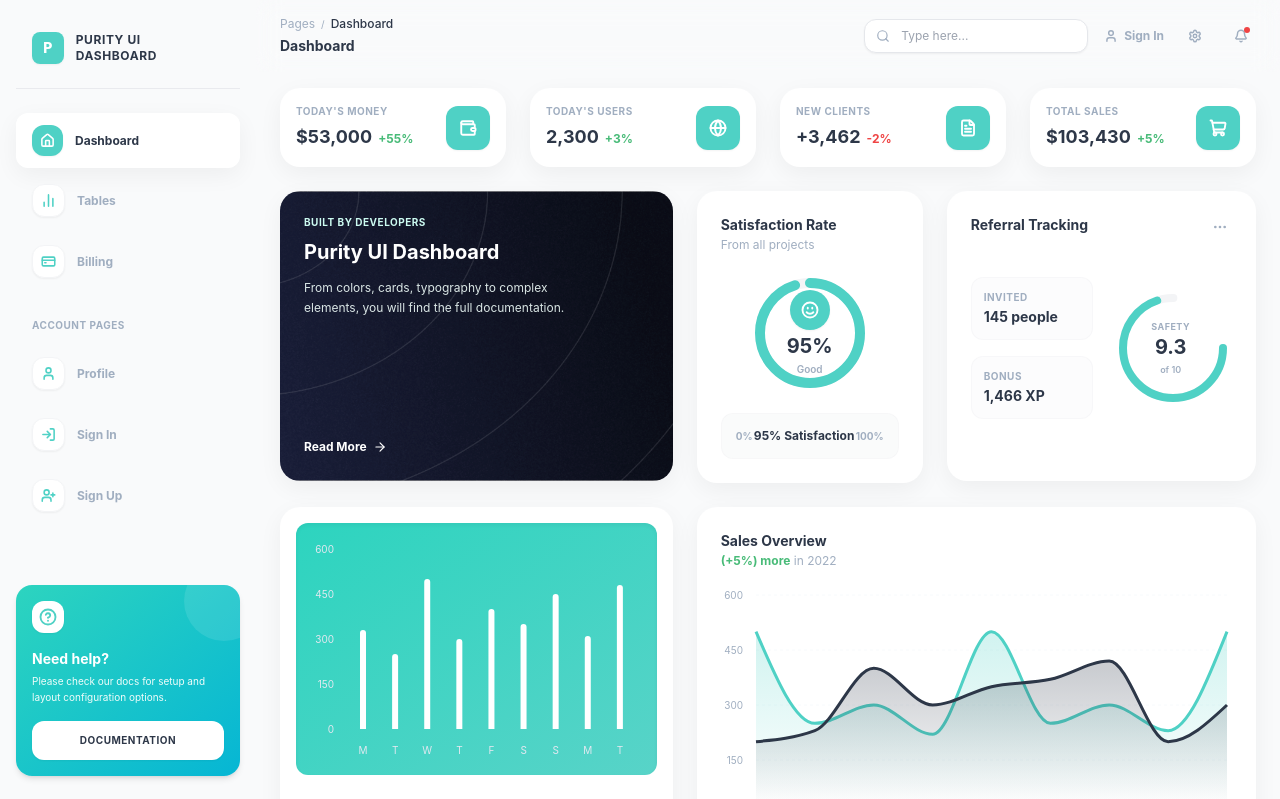
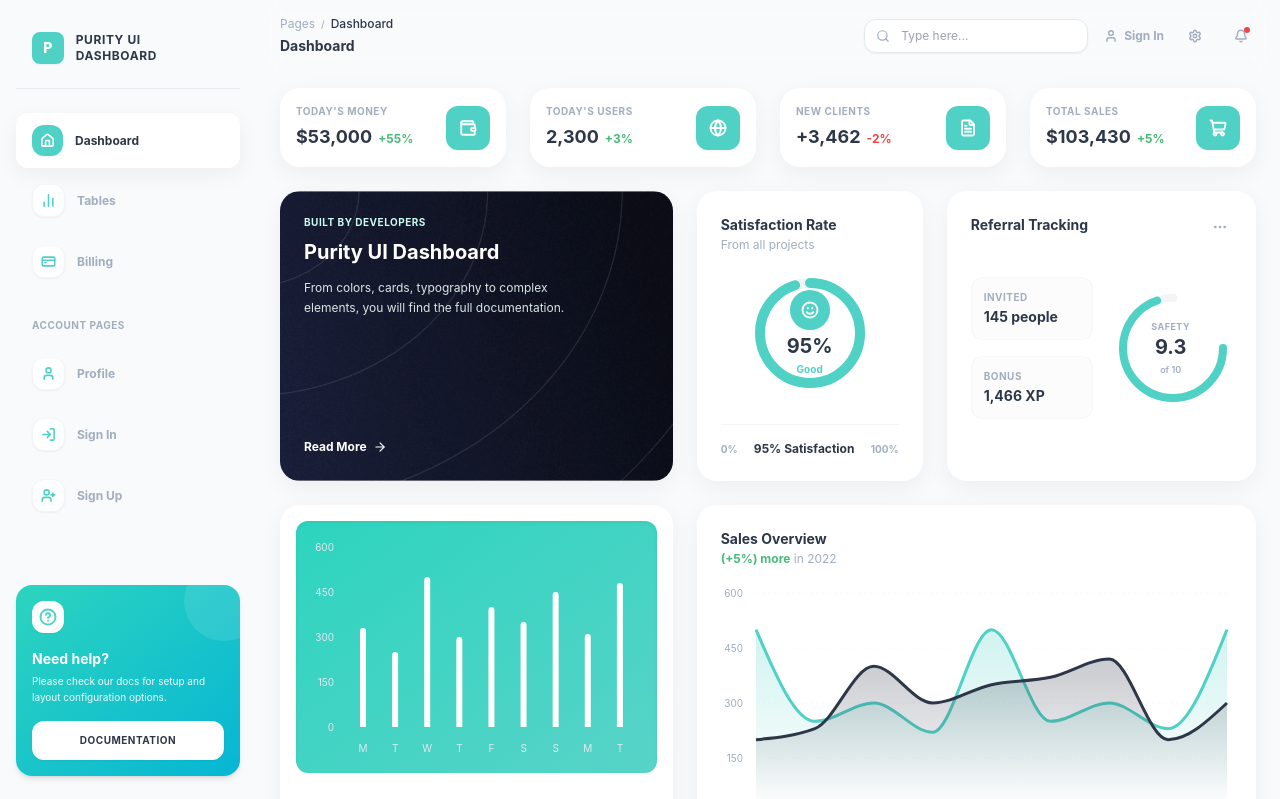
Before and after one commit to shantopaul/Purity-UI-Dashboard, a React (Vite) app: page /dashboard in a window 1280 px wide. Shown: the top 799 px of the page. Built offline with nearby package versions, Linux system fonts and the light colour scheme.

Commit message:
Exclude screenshot assets in gitignore and refine satisfaction rate style

```diff
--- a/src/components/dashboard/SatisfactionRateCard.jsx
+++ b/src/components/dashboard/SatisfactionRateCard.jsx
@@ -47,13 +47,13 @@ export default function SatisfactionRateCard() {
             <Smile size={18} strokeWidth={2.5} />
           </div>
           <span className="text-xl font-bold text-dark">{percentage}%</span>
-          <span className="text-[10px] text-lightText font-semibold mt-0.5">
+          <span className="text-[10px] text-primary font-bold mt-0.5">
             Good
           </span>
         </div>
       </div>
 
-      <div className="flex justify-between items-center bg-gray-50/80 border border-gray-100/50 rounded-xl p-3.5 mt-auto">
+      <div className="flex justify-between items-center mt-auto pt-4 border-t border-gray-100">
         <span className="text-[10px] text-lightText font-bold">0%</span>
         <span className="text-xs font-bold text-dark">95% Satisfaction</span>
         <span className="text-[10px] text-lightText font-bold">100%</span>
```
Also changed, not shown: 1 other file (tests, documents, lock files or other folders).
